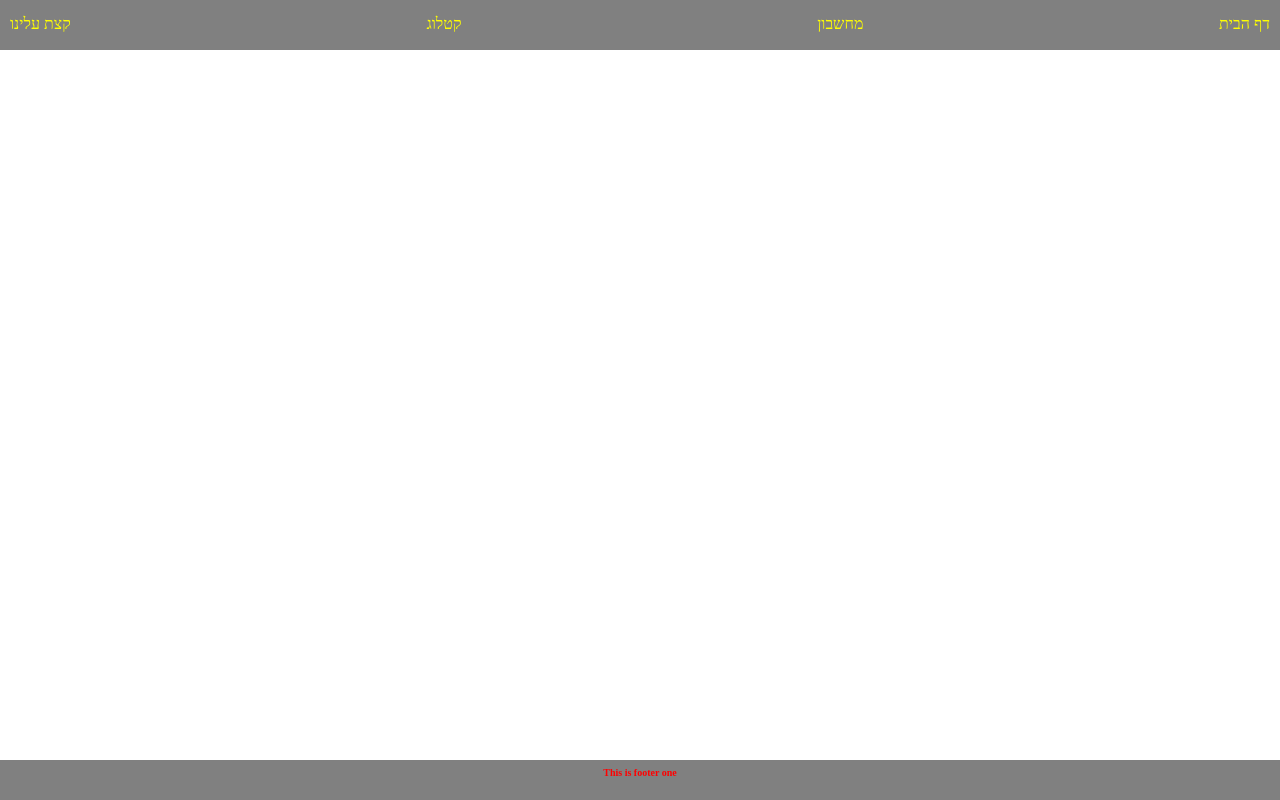
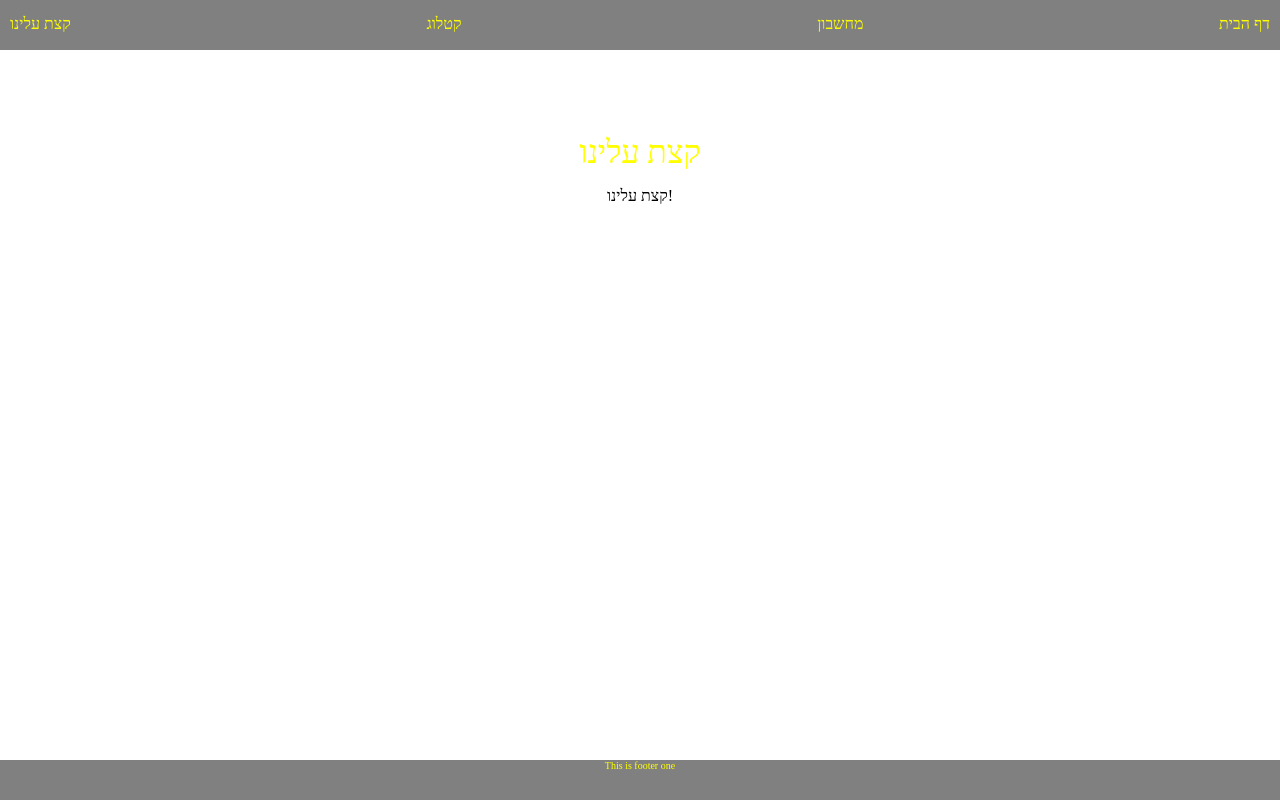
Before and after one commit to stavshimko/Metal, a React (Create React App) app: page /about in a window 1280 px wide. Built offline with nearby package versions, Linux system fonts and the light colour scheme.

Commit message:
fix index.js

```diff
--- a/src/App.js
+++ b/src/App.js
@@ -1,13 +1,24 @@
 import React from 'react';
 import {BrowserRouter as Router,Switch,Route} from "react-router-dom";
-
+/*
+    css
+*/
 import './App.css';
 import "./Components/Footer/footer.css";
 import "./Components/Header/header.css";
-
+import "./Pages/AboutMe/aboutMe.css";
+import "./Pages/Catalog/Catalog.css";
+import "./Pages/Calc/calc.css";
+import "./Components/Home/Home.css";
+/*
+    objects
+*/
 import Footer from "./Components/Footer/footer";
 import Header from "./Components/Header/header";
-
+import AboutMe from "./Pages/AboutMe/AboutMe";
+import Catalog from "./Pages/Catalog/Catalog";
+import Calc from "./Pages/Calc/calc";
+import Home from "./Components/Home/Home";
 
 export default class App extends React.Component {
     constructor(props) {
@@ -34,13 +45,16 @@ export default class App extends React.Component {
                     <Header/>
                     <Switch>
                         <Route path="/about">
-                            {/*<AboutMe/>*/}
+                            <AboutMe/>
                         </Route>
                         <Route path="/calc">
+                            <Calc/>
                         </Route>
                         <Route path="/catalog">
+                            <Catalog/>
                         </Route>
                         <Route path="/">
+                            <Home/>
                         </Route>
                     </Switch>
                 </Router>
--- a/src/Components/Footer/footer.css
+++ b/src/Components/Footer/footer.css
@@ -10,3 +10,8 @@
     text-align: center;
     font-size: 5px;
 }
+h1 {
+    margin: 0;
+    color: yellow;
+    font-weight: 100;
+}
--- a/src/Components/Header/header.js
+++ b/src/Components/Header/header.js
@@ -5,7 +5,7 @@ function Header() {
     return (
         <div className="header">
                 {/*<header>*/}
-                {/*    <h1>מתכות</h1>*/}
+                {/*    <h2>מתכות</h2>*/}
                 {/*</header>*/}
                 <div>
                     <ul className="header-menu">
--- /dev/null
+++ b/src/Components/Home/Home.css
@@ -0,0 +1,4 @@
+.home {
+    text-align: center;
+    padding: 10% 4% 0px 4%;
+}
--- /dev/null
+++ b/src/Components/Home/Home.js
@@ -0,0 +1,13 @@
+import React from "react";
+
+function Home(props) {
+    // console.log('run About Me')
+    return (
+        <div className="home">
+            <h1>דף הבית</h1>
+        </div>
+
+    );
+}
+
+export default Home;
--- /dev/null
+++ b/src/Pages/AboutMe/AboutMe.js
@@ -0,0 +1,16 @@
+import React from "react";
+
+function AboutMe(props) {
+    // console.log('run About Me')
+    return (
+        <div className="about-me">
+            <h1>קצת עלינו</h1>
+            <p>
+                קצת עלינו!
+            </p>
+        </div>
+
+    );
+}
+
+export default AboutMe;
--- /dev/null
+++ b/src/Pages/AboutMe/aboutMe.css
@@ -0,0 +1,4 @@
+.about-me {
+    text-align: center;
+    padding: 10% 4% 0px 4%;
+}
--- /dev/null
+++ b/src/Pages/Calc/calc.css
@@ -0,0 +1,4 @@
+.calc {
+    text-align: center;
+    padding: 10% 4% 0px 4%;
+}
--- /dev/null
+++ b/src/Pages/Calc/calc.js
@@ -0,0 +1,19 @@
+import React from 'react';
+
+export default class Calc extends React.Component {
+    constructor(props) {
+        super(props);
+        this.state = {
+            name: "",
+            age: ""
+        }
+    }
+
+    render () {
+        return (
+            <div className="calc">
+                <h2>מחשבון</h2>
+            </div>
+        );
+    }
+}
--- /dev/null
+++ b/src/Pages/Catalog/Catalog.css
@@ -0,0 +1,4 @@
+.catalog {
+    text-align: center;
+    padding: 10% 4% 0px 4%;
+}
--- /dev/null
+++ b/src/Pages/Catalog/Catalog.js
@@ -0,0 +1,9 @@
+import React from "react";
+
+function Catalog(){
+    return (
+        <div className="catalog">קטלוג</div>
+    );
+}
+
+export default Catalog;
```
